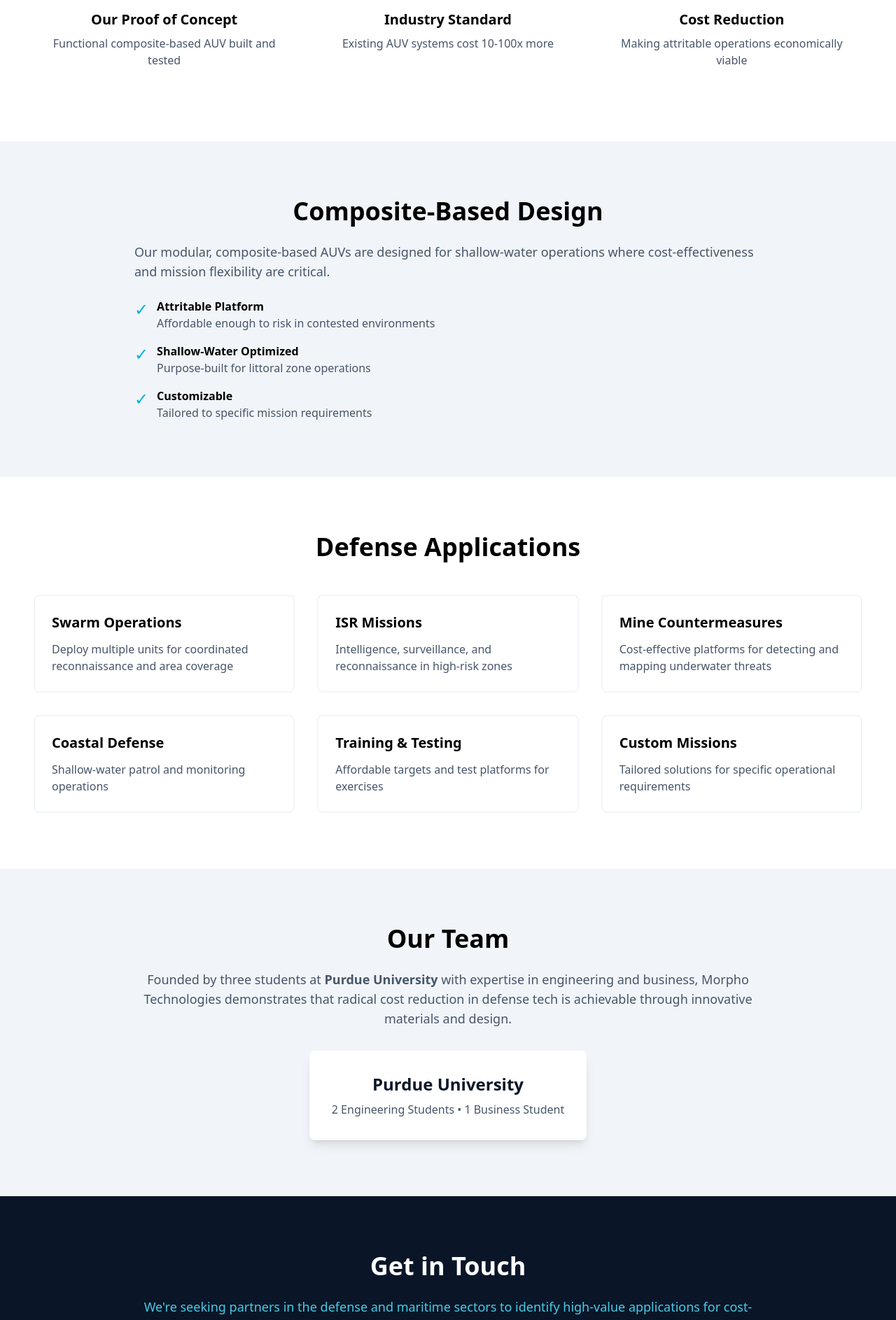
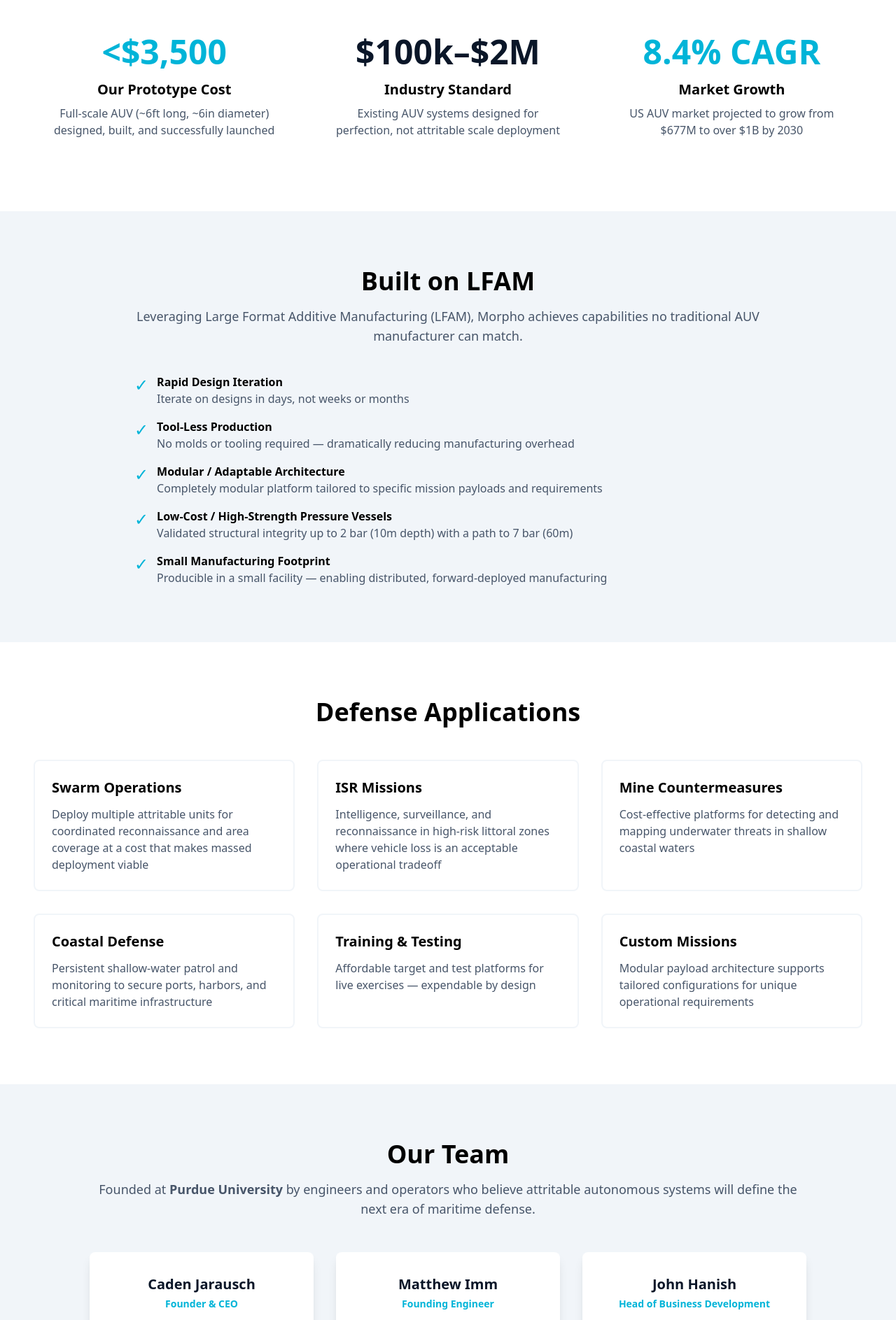
Before and after one commit to jbhbsbl-netizen/Morpho-Technologies, a Next.js app: page / in a window 1280 px wide. Shown: the part 900-2787 px from the top of the page at 70% size. Built offline with nearby package versions, Linux system fonts and the light colour scheme.

Commit message:
Update website content to match pitch deck

```diff
--- a/app/page.tsx
+++ b/app/page.tsx
@@ -23,13 +23,13 @@
         <div className="max-w-7xl mx-auto grid md:grid-cols-2 gap-12 items-center">
           <div>
             <p className="text-[#48cae4] italic mb-3 text-lg">
-              Dive to new depths, rise to the occasion
+              Overtake, Overwhelm, Under-Sea
             </p>
             <h1 className="text-4xl md:text-5xl font-bold mb-6 leading-tight">
-              Attritable Composite AUVs at 10-100x Lower Cost
+              Mass Production Attritable AUVs at a Fraction of the Cost
             </h1>
             <p className="text-xl mb-8 text-[#48cae4]">
-              We customize attritable, shallow-water, composite-based autonomous underwater vehicles for defense and maritime operations.
+              Morpho builds modular, shallow-water autonomous underwater vehicles using Large Format Additive Manufacturing — delivering full-scale AUV platforms for under $3,500.
             </p>
             <div className="flex gap-4">
               <a href="#contact" className="bg-[#00b4d8] text-[#0a1628] px-8 py-3 rounded-lg font-semibold hover:bg-[#48cae4] transition">
@@ -55,22 +55,23 @@
       {/* About Section */}
       <section id="about" className="py-20 px-6 md:px-12 bg-white">
         <div className="max-w-7xl mx-auto">
-          <h2 className="text-3xl md:text-4xl font-bold mb-12 text-center">The Cost Advantage</h2>
+          <h2 className="text-3xl md:text-4xl font-bold mb-4 text-center">The Cost Advantage</h2>
+          <p className="text-center text-[#475569] mb-12 text-lg">Current AUVs are designed for perfection, not scale — resulting in platforms that are too expensive, too slow to iterate, and too maintenance-intensive.</p>
           <div className="grid md:grid-cols-3 gap-8">
             <div className="text-center p-6">
-              <div className="text-5xl font-bold text-[#00b4d8] mb-4">$3,500</div>
-              <h3 className="text-xl font-semibold mb-2">Our Proof of Concept</h3>
-              <p className="text-[#475569]">Functional composite-based AUV built and tested</p>
+              <div className="text-5xl font-bold text-[#00b4d8] mb-4">&lt;$3,500</div>
+              <h3 className="text-xl font-semibold mb-2">Our Prototype Cost</h3>
+              <p className="text-[#475569]">Full-scale AUV (~6ft long, ~6in diameter) designed, built, and successfully launched</p>
             </div>
             <div className="text-center p-6">
-              <div className="text-5xl font-bold text-[#0a1628] mb-4">$50k-$500k+</div>
+              <div className="text-5xl font-bold text-[#0a1628] mb-4">$100k–$2M</div>
               <h3 className="text-xl font-semibold mb-2">Industry Standard</h3>
-              <p className="text-[#475569]">Existing AUV systems cost 10-100x more</p>
+              <p className="text-[#475569]">Existing AUV systems designed for perfection, not attritable scale deployment</p>
             </div>
             <div className="text-center p-6">
-              <div className="text-5xl font-bold text-[#00b4d8] mb-4">10-100x</div>
-              <h3 className="text-xl font-semibold mb-2">Cost Reduction</h3>
-              <p className="text-[#475569]">Making attritable operations economically viable</p>
+              <div className="text-5xl font-bold text-[#00b4d8] mb-4">8.4% CAGR</div>
+              <h3 className="text-xl font-semibold mb-2">Market Growth</h3>
+              <p className="text-[#475569]">US AUV market projected to grow from $677M to over $1B by 2030</p>
             </div>
           </div>
         </div>
@@ -79,35 +80,47 @@
       {/* Technology Section */}
       <section id="technology" className="py-20 px-6 md:px-12 bg-[#f1f5f9]">
         <div className="max-w-4xl mx-auto">
-          <div>
-            <h2 className="text-3xl md:text-4xl font-bold mb-6 text-center">Composite-Based Design</h2>
-            <p className="text-lg mb-6 text-[#475569]">
-              Our modular, composite-based AUVs are designed for shallow-water operations where cost-effectiveness and mission flexibility are critical.
+          <h2 className="text-3xl md:text-4xl font-bold mb-4 text-center">Built on LFAM</h2>
+          <p className="text-lg mb-10 text-[#475569] text-center">
+            Leveraging Large Format Additive Manufacturing (LFAM), Morpho achieves capabilities no traditional AUV manufacturer can match.
           </p>
           <ul className="space-y-4">
             <li className="flex items-start gap-3">
               <span className="text-[#00b4d8] text-2xl">✓</span>
               <div>
-                  <strong className="block">Attritable Platform</strong>
-                  <span className="text-[#475569]">Affordable enough to risk in contested environments</span>
+                <strong className="block">Rapid Design Iteration</strong>
+                <span className="text-[#475569]">Iterate on designs in days, not weeks or months</span>
               </div>
             </li>
             <li className="flex items-start gap-3">
               <span className="text-[#00b4d8] text-2xl">✓</span>
               <div>
-                  <strong className="block">Shallow-Water Optimized</strong>
-                  <span className="text-[#475569]">Purpose-built for littoral zone operations</span>
+                <strong className="block">Tool-Less Production</strong>
+                <span className="text-[#475569]">No molds or tooling required — dramatically reducing manufacturing overhead</span>
               </div>
             </li>
             <li className="flex items-start gap-3">
               <span className="text-[#00b4d8] text-2xl">✓</span>
               <div>
-                  <strong className="block">Customizable</strong>
-                  <span className="text-[#475569]">Tailored to specific mission requirements</span>
+                <strong className="block">Modular / Adaptable Architecture</strong>
+                <span className="text-[#475569]">Completely modular platform tailored to specific mission payloads and requirements</span>
+              </div>
+            </li>
+            <li className="flex items-start gap-3">
+              <span className="text-[#00b4d8] text-2xl">✓</span>
+              <div>
+                <strong className="block">Low-Cost / High-Strength Pressure Vessels</strong>
+                <span className="text-[#475569]">Validated structural integrity up to 2 bar (10m depth) with a path to 7 bar (60m)</span>
+              </div>
+            </li>
+            <li className="flex items-start gap-3">
+              <span className="text-[#00b4d8] text-2xl">✓</span>
+              <div>
+                <strong className="block">Small Manufacturing Footprint</strong>
+                <span className="text-[#475569]">Producible in a small facility — enabling distributed, forward-deployed manufacturing</span>
               </div>
             </li>
           </ul>
-          </div>
         </div>
       </section>
 
@@ -118,27 +131,27 @@
           <div className="grid md:grid-cols-2 lg:grid-cols-3 gap-8">
             <div className="p-6 border-2 border-[#f1f5f9] rounded-lg hover:border-[#00b4d8] transition">
               <h3 className="text-xl font-semibold mb-3">Swarm Operations</h3>
-              <p className="text-[#475569]">Deploy multiple units for coordinated reconnaissance and area coverage</p>
+              <p className="text-[#475569]">Deploy multiple attritable units for coordinated reconnaissance and area coverage at a cost that makes massed deployment viable</p>
             </div>
             <div className="p-6 border-2 border-[#f1f5f9] rounded-lg hover:border-[#00b4d8] transition">
               <h3 className="text-xl font-semibold mb-3">ISR Missions</h3>
-              <p className="text-[#475569]">Intelligence, surveillance, and reconnaissance in high-risk zones</p>
+              <p className="text-[#475569]">Intelligence, surveillance, and reconnaissance in high-risk littoral zones where vehicle loss is an acceptable operational tradeoff</p>
             </div>
             <div className="p-6 border-2 border-[#f1f5f9] rounded-lg hover:border-[#00b4d8] transition">
               <h3 className="text-xl font-semibold mb-3">Mine Countermeasures</h3>
-              <p className="text-[#475569]">Cost-effective platforms for detecting and mapping underwater threats</p>
+              <p className="text-[#475569]">Cost-effective platforms for detecting and mapping underwater threats in shallow coastal waters</p>
             </div>
             <div className="p-6 border-2 border-[#f1f5f9] rounded-lg hover:border-[#00b4d8] transition">
               <h3 className="text-xl font-semibold mb-3">Coastal Defense</h3>
-              <p className="text-[#475569]">Shallow-water patrol and monitoring operations</p>
+              <p className="text-[#475569]">Persistent shallow-water patrol and monitoring to secure ports, harbors, and critical maritime infrastructure</p>
             </div>
             <div className="p-6 border-2 border-[#f1f5f9] rounded-lg hover:border-[#00b4d8] transition">
               <h3 className="text-xl font-semibold mb-3">Training & Testing</h3>
-              <p className="text-[#475569]">Affordable targets and test platforms for exercises</p>
+              <p className="text-[#475569]">Affordable target and test platforms for live exercises — expendable by design</p>
             </div>
             <div className="p-6 border-2 border-[#f1f5f9] rounded-lg hover:border-[#00b4d8] transition">
               <h3 className="text-xl font-semibold mb-3">Custom Missions</h3>
-              <p className="text-[#475569]">Tailored solutions for specific operational requirements</p>
+              <p className="text-[#475569]">Modular payload architecture supports tailored configurations for unique operational requirements</p>
             </div>
           </div>
         </div>
@@ -146,14 +159,27 @@
 
       {/* Team Section */}
       <section id="team" className="py-20 px-6 md:px-12 bg-[#f1f5f9]">
-        <div className="max-w-4xl mx-auto text-center">
-          <h2 className="text-3xl md:text-4xl font-bold mb-6">Our Team</h2>
-          <p className="text-lg mb-8 text-[#475569]">
-            Founded by three students at <strong>Purdue University</strong> with expertise in engineering and business, Morpho Technologies demonstrates that radical cost reduction in defense tech is achievable through innovative materials and design.
+        <div className="max-w-5xl mx-auto text-center">
+          <h2 className="text-3xl md:text-4xl font-bold mb-4">Our Team</h2>
+          <p className="text-lg mb-12 text-[#475569]">
+            Founded at <strong>Purdue University</strong> by engineers and operators who believe attritable autonomous systems will define the next era of maritime defense.
           </p>
-          <div className="bg-white p-8 rounded-lg shadow-lg inline-block">
-            <p className="text-2xl font-semibold text-[#0a1628] mb-2">Purdue University</p>
-            <p className="text-[#475569]">2 Engineering Students • 1 Business Student</p>
+          <div className="grid md:grid-cols-3 gap-8">
+            <div className="bg-white p-8 rounded-lg shadow-lg">
+              <h3 className="text-xl font-bold text-[#0a1628] mb-1">Caden Jarausch</h3>
+              <p className="text-[#00b4d8] font-semibold text-sm mb-4">Founder & CEO</p>
+              <p className="text-[#475569] text-sm">Leads company vision, product strategy, and execution. Oversees systems engineering and drives Morpho's transition from prototype to deployable autonomous platform.</p>
+            </div>
+            <div className="bg-white p-8 rounded-lg shadow-lg">
+              <h3 className="text-xl font-bold text-[#0a1628] mb-1">Matthew Imm</h3>
+              <p className="text-[#00b4d8] font-semibold text-sm mb-4">Founding Engineer</p>
+              <p className="text-[#475569] text-sm">Supports engineering development across mechanical design, prototyping, and system integration.</p>
+            </div>
+            <div className="bg-white p-8 rounded-lg shadow-lg">
+              <h3 className="text-xl font-bold text-[#0a1628] mb-1">John Hanish</h3>
+              <p className="text-[#00b4d8] font-semibold text-sm mb-4">Head of Business Development</p>
+              <p className="text-[#475569] text-sm">Leads capital strategy and strategic partnerships. Drives investor engagement, grant acquisition, and defense relationships.</p>
+            </div>
           </div>
         </div>
       </section>
@@ -163,7 +189,7 @@
         <div className="max-w-4xl mx-auto text-center">
           <h2 className="text-3xl md:text-4xl font-bold mb-6">Get in Touch</h2>
           <p className="text-lg mb-12 text-[#48cae4]">
-            We're seeking partners in the defense and maritime sectors to identify high-value applications for cost-effective, attritable AUV platforms.
+            We are seeking partners in the defense and maritime sectors to identify high-value applications for cost-effective, attritable AUV platforms.
           </p>
           <ContactForm />
         </div>
@@ -173,7 +199,7 @@
       <footer className="bg-[#0a1628] border-t border-[#1e3a5f] text-[#475569] py-8 px-6 md:px-12">
         <div className="max-w-7xl mx-auto text-center">
           <p>&copy; {new Date().getFullYear()} Morpho Technologies. All rights reserved.</p>
-          <p className="mt-2 text-sm">Attritable Composite AUVs for Defense Applications</p>
+          <p className="mt-2 text-sm">Overtake, Overwhelm, Under-Sea</p>
         </div>
       </footer>
     </main>
```
Lines whose indentation alone changed are shown as unchanged.
